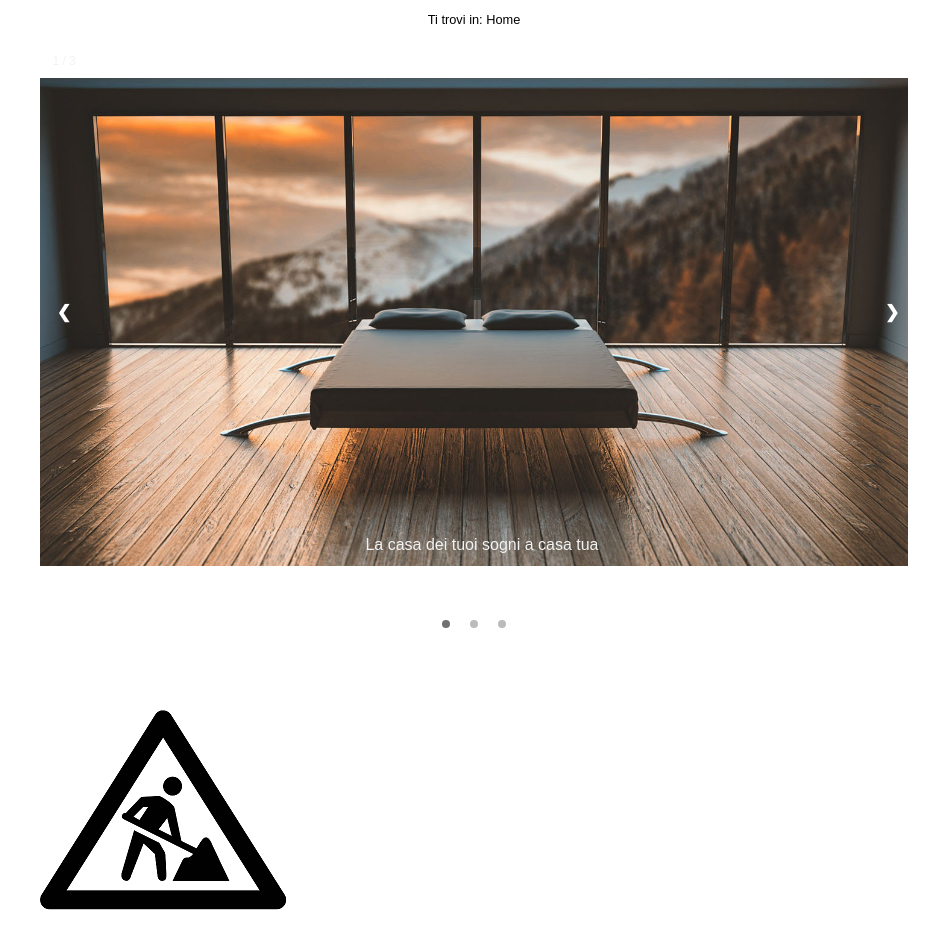
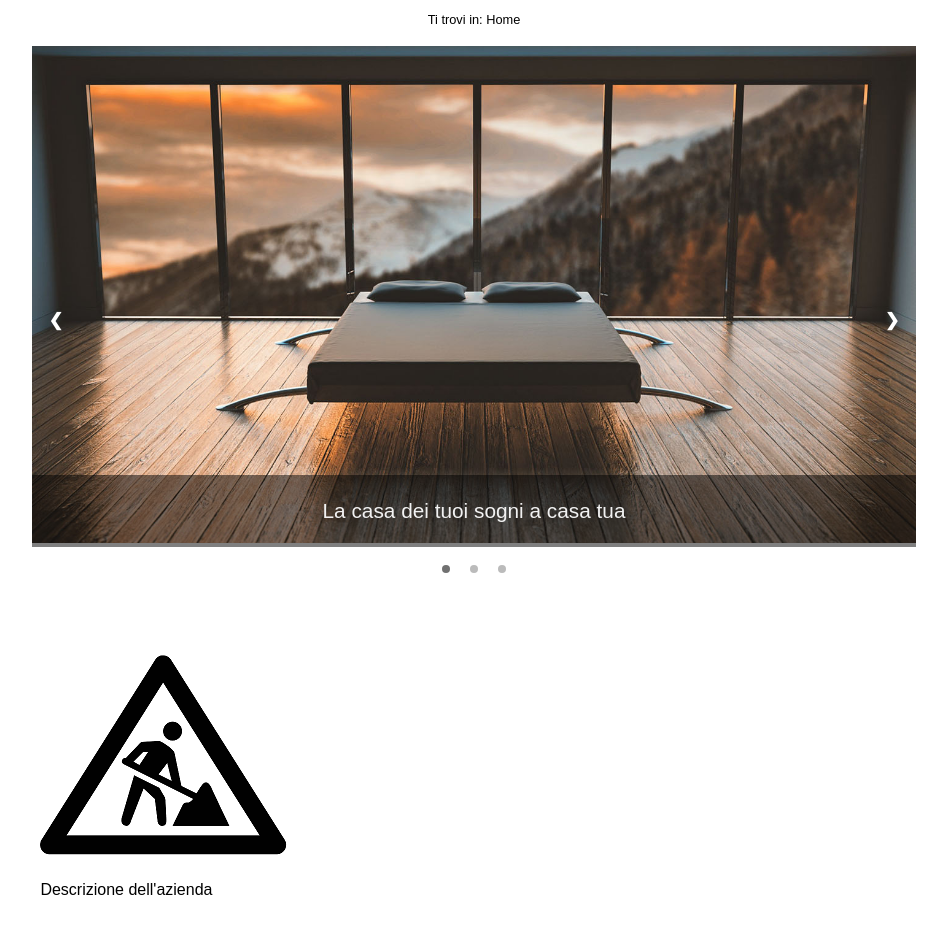
Before and after one commit to mirkofranco/ProgettoTecWeb, a PHP site: page / in a window 1280 px wide. Shown: the part 200-1131 px from the top of the page, without its empty margins (166-1113 px from the left). Run offline with PHP 8.4, Linux system fonts and the light colour scheme; some libraries are stand-ins or nearby versions.

Commit message:
modificata la slideshow

```diff
--- a/static/index.html
+++ b/static/index.html
@@ -7,30 +7,27 @@
   <div class="slideshow-container">
 
     <div class="slideshow-element fade">
-      <div class="numbertext">1 / 3</div>
       <img src="./images/slideshow1copia.jpg" class="imgSlideshow" />
       <div class="slideshow-text">La casa dei tuoi sogni a casa tua</div>
     </div>
 
     <div class="slideshow-element fade">
-      <div class="numbertext">2 / 3</div>
       <img src="./images/slideshow_prova_divano.jpg" class="imgSlideshow" />
       <div class="slideshow-text">La tua oasi di pace</div>
     </div>
 
     <div class="slideshow-element fade">
-      <div class="numbertext">3 / 3</div>
       <img src="./images/slideshow_prova_cucina.jpg" class="imgSlideshow"/>
       <div class="slideshow-text">La tua ricetta per la felicità</div>
     </div>
     <a class="prev" onclick="plusSlides(-1)">&#10094;</a> <!-- freccia a sinistra: ❮ -->
     <a class="next" onclick="plusSlides(1)">&#10095;</a> <!-- freccia a destra: ❯ -->
-  </div>
 
-  <div class="dot-container">
+    <div class="dot-container">
     <span class="dot" onclick="currentSlide(1)"></span>
     <span class="dot" onclick="currentSlide(2)"></span>
     <span class="dot" onclick="currentSlide(3)"></span>
+  </div>
   </div>
 
   <script src="./scripts/js/slideshow.js" type="text/javascript"></script>
--- a/style/style.css
+++ b/style/style.css
@@ -176,13 +176,14 @@ a.clickable-image {
 
 /* ---------- SLIDESHOW ---------- */
 
-.slideshow-container {
+div.slideshow-container {
   position: relative;
 
   /* non ingrandire a più della dimensione delle immagini stesse */
   max-width: 1440px;
   max-height: 810px;
   margin: auto;
+  padding: 0;
 }
 
 .imgSlideshow {
@@ -191,6 +192,7 @@ a.clickable-image {
 
 .slideshow-element {
   display: none;
+  position: relative;
 }
 
 .slideshow-element img {
@@ -225,32 +227,20 @@ a.clickable-image {
 
 .prev:hover,
 .next:hover {
-  background-color: rgba(0, 0, 0, 0.8);
+  background-color: rgba(0, 0, 0, 0.5);
 }
 
 /*Testo all'interno dello slideshow*/
 .slideshow-text {
   position: absolute;
-  bottom: 8px;
-
+  bottom: 0;
+  background: rgb(0, 0, 0);
+  background: rgba(0, 0, 0, 0.5);
+  color: #f2f2f2;
+  font-size: 1.3rem;
+  text-align: center;
   width: 100%;
-  padding: 8px 12px;
-
-  color: #f2f2f2;
-
-  text-align: center;
-}
-
-/*Numero della slide (1/3 etc)*/
-.numbertext {
-  position: absolute;
-  top: 0;
-
-  padding: 8px 12px;
-
-  color: #f2f2f2;
-
-  font-size: .75rem;
+  padding: 1.5rem;
 }
 
 .dot-container {
```
